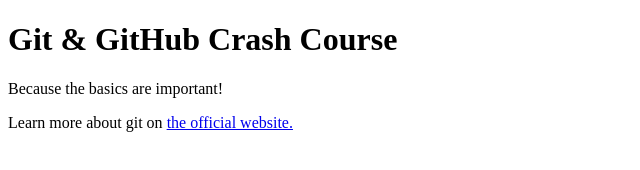
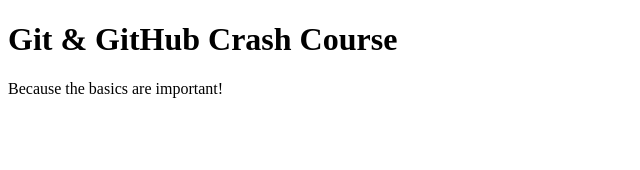
Before and after one commit to saurabh692/git-crash-course, a plain HTML site: page index.html in a window 1280 px wide. Shown: the whole page, without its empty margins (0-640 px from the left). Drawn offline with Linux system fonts and the light colour scheme.

Commit message:
Revert "added link to git docs"
This reverts commit 80594d17fc5c86efb8f2d306854c7f783e663b10.

```diff
--- a/index.html
+++ b/index.html
@@ -1,17 +1,13 @@
 <!DOCTYPE html>
 <html lang="en">
-
   <head>
     <meta charset="UTF-8" />
     <meta http-equiv="X-UA-Compatible" content="IE=edge" />
     <meta name="viewport" content="width=device-width, initial-scale=1.0" />
     <title>Git & GitHub Crash Course</title>
   </head>
-
   <body>
     <h1>Git & GitHub Crash Course</h1>
     <p>Because the basics are important!</p>
-  <p>Learn more about git on <a href="https://git-scm.com/book/en/v2">the official website.</a></p>
   </body>
-
 </html>
```
Lines whose indentation alone changed are shown as unchanged.
